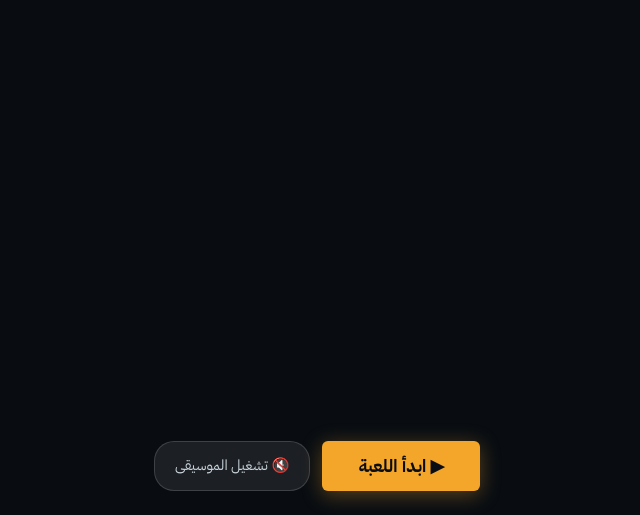
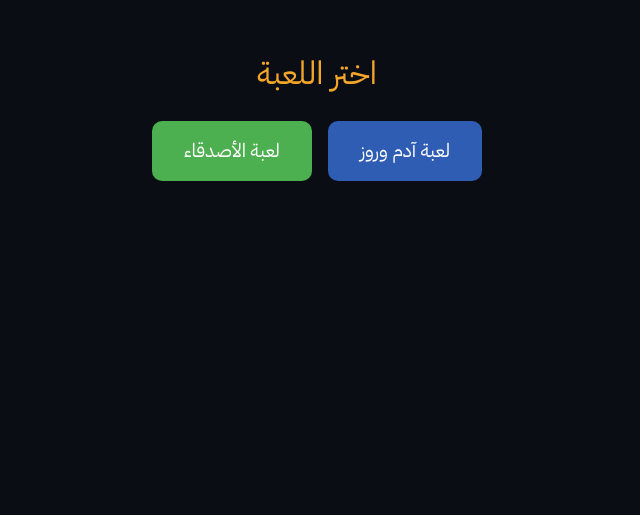
Before and after one commit to md1god/MDM1.org, a React (Vite) app in the folder pages/city-crime/babylon-react-src/client/: page / in a window 1280 px wide. Shown: the part 285-800 px from the top of the page, without its empty margins (323-963 px from the left). Built offline with nearby package versions, Linux system fonts and the light colour scheme.

Commit message:
Add game selection UI to Home component
Refactor Home component to include a game selection interface with buttons for different game modes.

```diff
--- a/pages/city-crime/babylon-react-src/client/src/pages/Home.tsx
+++ b/pages/city-crime/babylon-react-src/client/src/pages/Home.tsx
@@ -1,20 +1,57 @@
-import { useState } from "react";
-import TitleScreen from "@/components/TitleScreen";
-import CharacterSelectScreen from "@/components/CharacterSelectScreen";
-import CityCrimeBabylon from "@/components/CityCrimeBabylon";
-import type { CharacterInfo } from "@/game/characters";
-
 export default function Home() {
-  const [started, setStarted] = useState(false);
-  const [character, setCharacter] = useState<CharacterInfo | null>(null);
-
-  if (!started) {
-    return <TitleScreen onStart={() => setStarted(true)} />;
-  }
-
-  if (!character) {
-    return <CharacterSelectScreen onSelect={setCharacter} />;
-  }
-
-  return <CityCrimeBabylon selectedCharacter={character} />;
+  return (
+    <div
+      style={{
+        position: "fixed",
+        inset: 0,
+        background: "#0a0e14",
+        display: "flex",
+        flexDirection: "column",
+        alignItems: "center",
+        justifyContent: "center",
+        gap: 24,
+      }}
+    >
+      <h1
+        style={{
+          color: "#f4a62a",
+          fontFamily: '"IBM Plex Sans Arabic", sans-serif',
+          fontSize: "2rem",
+          margin: 0,
+        }}
+      >
+        اختر اللعبة
+      </h1>
+      <div style={{ display: "flex", gap: 16, flexWrap: "wrap", justifyContent: "center" }}>
+        <button
+          onClick={() => (window.location.hash = "#/original")}
+          style={{
+            padding: "16px 32px",
+            fontSize: "1.2rem",
+            background: "#2f5db3",
+            color: "#fff",
+            border: "none",
+            borderRadius: 10,
+            cursor: "pointer",
+          }}
+        >
+          لعبة آدم وروز
+        </button>
+        <button
+          onClick={() => (window.location.hash = "#/friends")}
+          style={{
+            padding: "16px 32px",
+            fontSize: "1.2rem",
+            background: "#4caf50",
+            color: "#fff",
+            border: "none",
+            borderRadius: 10,
+            cursor: "pointer",
+          }}
+        >
+          لعبة الأصدقاء
+        </button>
+      </div>
+    </div>
+  );
 }
```
